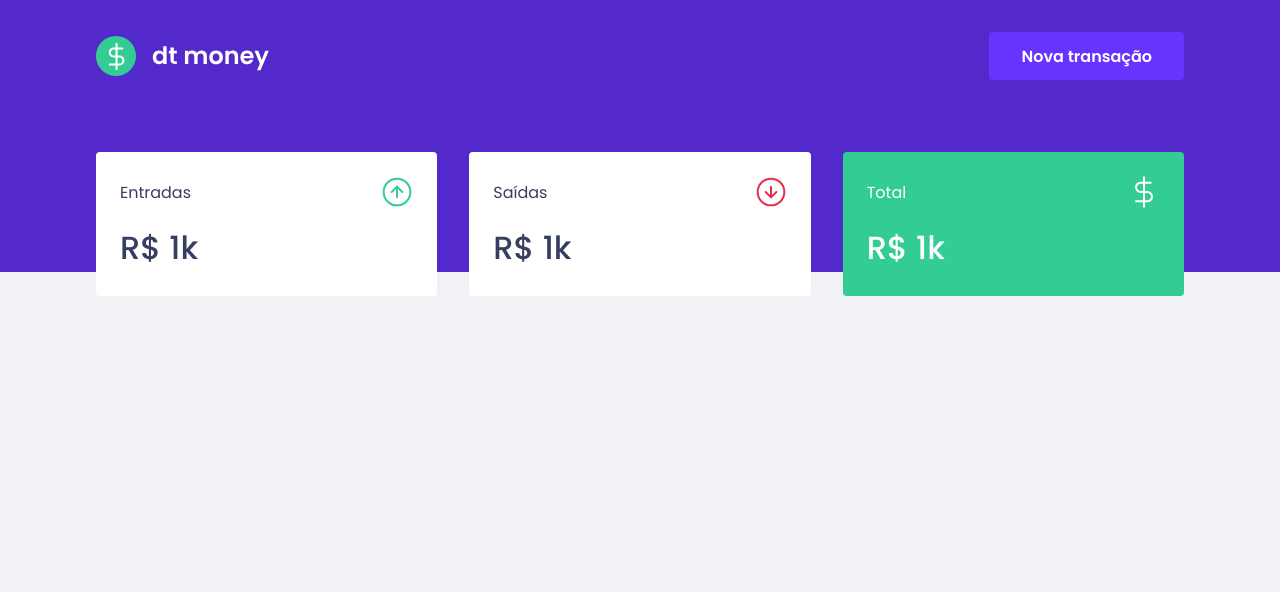
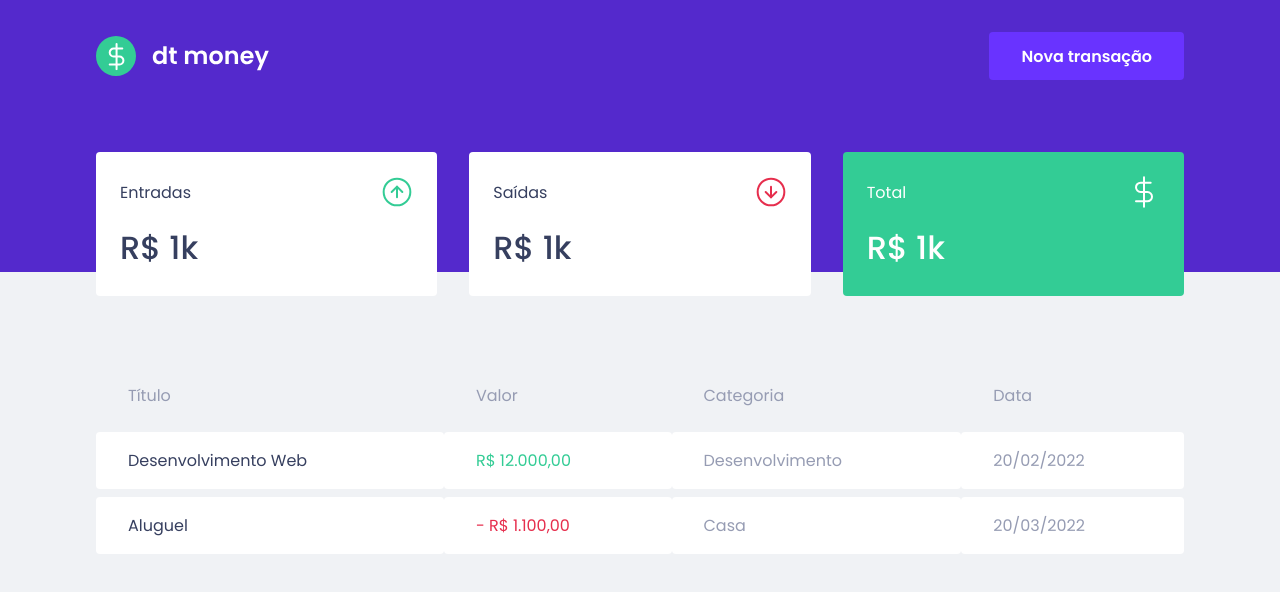
Before and after one commit to yan-dsb/ignite-02-dtmoney, a React (Create React App) app: page / in a window 1280 px wide. Shown: the top 592 px of the page. Built offline with nearby package versions, Linux system fonts and the light colour scheme.

Commit message:
transactions table

```diff
--- a/src/components/Dashboard/index.tsx
+++ b/src/components/Dashboard/index.tsx
@@ -1,11 +1,13 @@
 import React from 'react';
 import { Summary } from '../Summary';
+import { TransactionTable } from '../TransactionTable';
 import { Container } from './styles';
 
 export function Dashboard(): JSX.Element {
   return (
     <Container>
       <Summary />
+      <TransactionTable />
     </Container>
   );
 }
--- /dev/null
+++ b/src/components/TransactionTable/index.tsx
@@ -0,0 +1,32 @@
+import React from 'react';
+import { Container } from './styles';
+export function TransactionTable(): JSX.Element {
+  return (
+    <Container>
+      <table>
+        <thead>
+          <tr>
+            <th>Título</th>
+            <th>Valor</th>
+            <th>Categoria</th>
+            <th>Data</th>
+          </tr>
+        </thead>
+        <tbody>
+          <tr>
+            <td>Desenvolvimento Web</td>
+            <td className="deposit">R$ 12.000,00</td>
+            <td>Desenvolvimento</td>
+            <td>20/02/2022</td>
+          </tr>
+          <tr>
+            <td>Aluguel</td>
+            <td className="withdraw">- R$ 1.100,00</td>
+            <td>Casa</td>
+            <td>20/03/2022</td>
+          </tr>
+        </tbody>
+      </table>
+    </Container>
+  );
+}
--- /dev/null
+++ b/src/components/TransactionTable/styles.ts
@@ -0,0 +1,38 @@
+import styled from 'styled-components';
+
+export const Container = styled.div`
+  margin-top: 4rem;
+
+  table {
+    width: 100%;
+    border-spacing: 0 0.5rem;
+
+    th {
+      color: var(--text-body);
+      font-weight: 400;
+      padding: 1rem 2rem;
+      text-align: left;
+      line-height: 1.5rem;
+    }
+
+    td {
+      padding: 1rem 2rem;
+      border: 0;
+      background: var(--shape);
+      color: var(--text-body);
+      border-radius: 0.25rem;
+
+      &:first-child {
+        color: var(--text-title);
+      }
+
+      &.deposit {
+        color: var(--green);
+      }
+
+      &.withdraw {
+        color: var(--red);
+      }
+    }
+  }
+`;
```
Also changed, not shown: src/components/TransactionList/index.tsx (deleted, +0 -10 lines).
